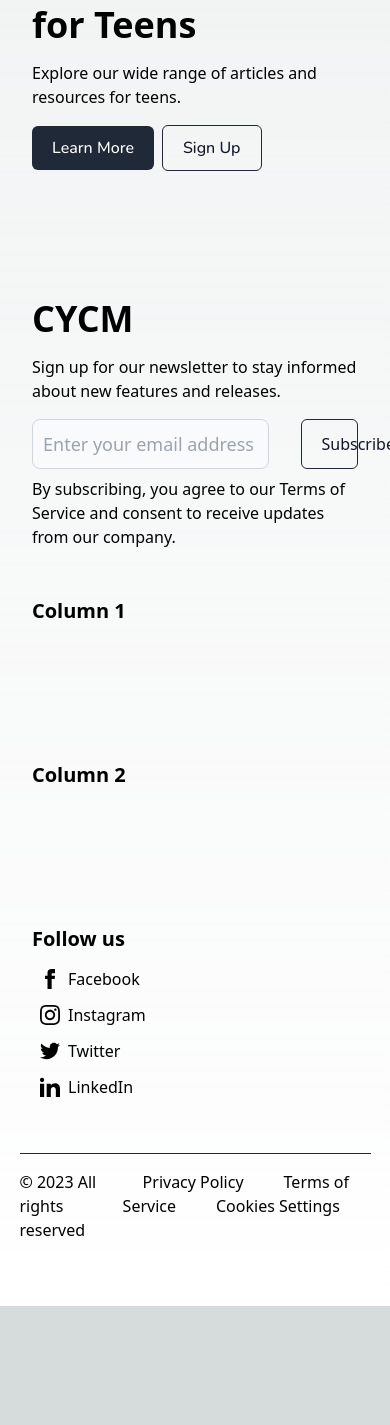
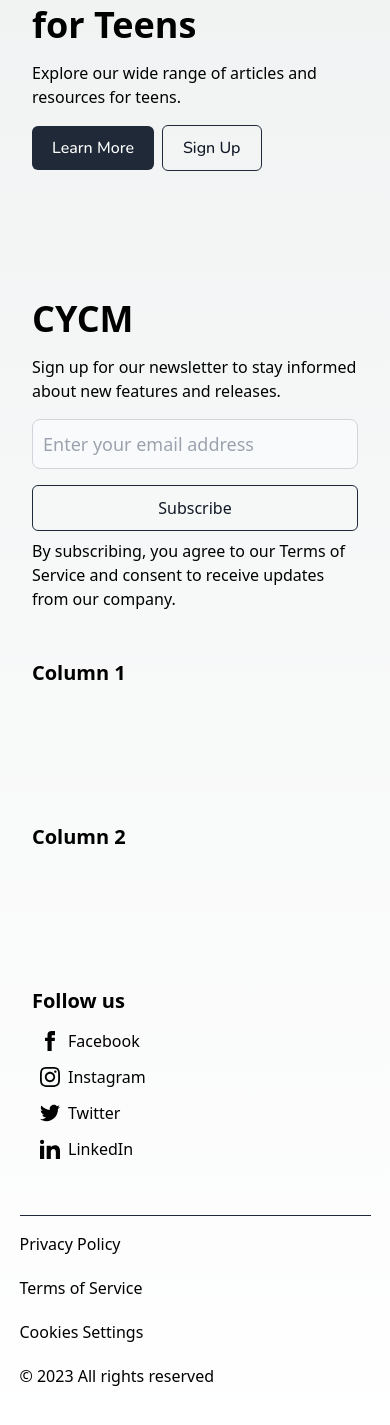
Before and after one commit to hicsail/cycm-next, a Next.js app: page / in a window 390 px wide. Shown: the part 2861-4286 px from the top of the page. Before the commit the page ends 4167 px from the top, so only its background shows below. Built offline with nearby package versions, Linux system fonts and the light colour scheme.

Commit message:
reconfigure footer for mobile view

```diff
--- a/components/Footer.tsx
+++ b/components/Footer.tsx
@@ -9,11 +9,11 @@ const Footer = () => {
           <p className="text-md font-sans mb-4 md:mb-6 md:text-lg">
             Sign up for our newsletter to stay informed about new features and releases.
           </p>
-          <div className="flex grid grid-cols-4 gap-8 w-full mb-2">
+          <div className="flex grid gap-4 w-full mb-2 md:grid-cols-4 md:gap-8">
             <input
               type="text"
               id="email_subscription"
-              className="col-span-3 bg-gray-50 border border-gray-300 text-gray-900 text-lg rounded-lg focus:ring-blue-500 focus:border-blue-500 block p-2.5"
+              className="bg-gray-50 border border-gray-300 text-gray-900 text-lg rounded-lg focus:ring-blue-500 focus:border-blue-500 block p-2.5 md:col-span-3"
               placeholder="Enter your email address"
             />
             <button
@@ -90,19 +90,19 @@ const Footer = () => {
         </div>
       </div>
       <hr className="border-gray-800 w-[90%] my-4" />
-      <div className="flex mb-16 w-[90%]">
-        <h2 className="text-left">© 2023 All rights reserved</h2>
-        <div className="ml-auto">
-          <a className="mx-5 hover:underline" href="#">
+      <div className="flex flex-col mb-16 w-[90%] md:flex-row-reverse">
+        <div className="flex flex-col md:ml-auto md:flex-row">
+          <a className="mb-5 hover:underline md:mx-5 md:mb-0" href="#">
             Privacy Policy
           </a>
-          <a className="mx-5 hover:underline" href="#">
+          <a className="mb-5 hover:underline md:mx-5 md:mb-0" href="#">
             Terms of Service
           </a>
-          <a className="mx-5 hover:underline" href="#">
+          <a className="mb-5 hover:underline md:mx-5 md:mb-0" href="#">
             Cookies Settings
           </a>
         </div>
+        <h2 className="text-left">© 2023 All rights reserved</h2>
       </div>
     </div>
   );
```
